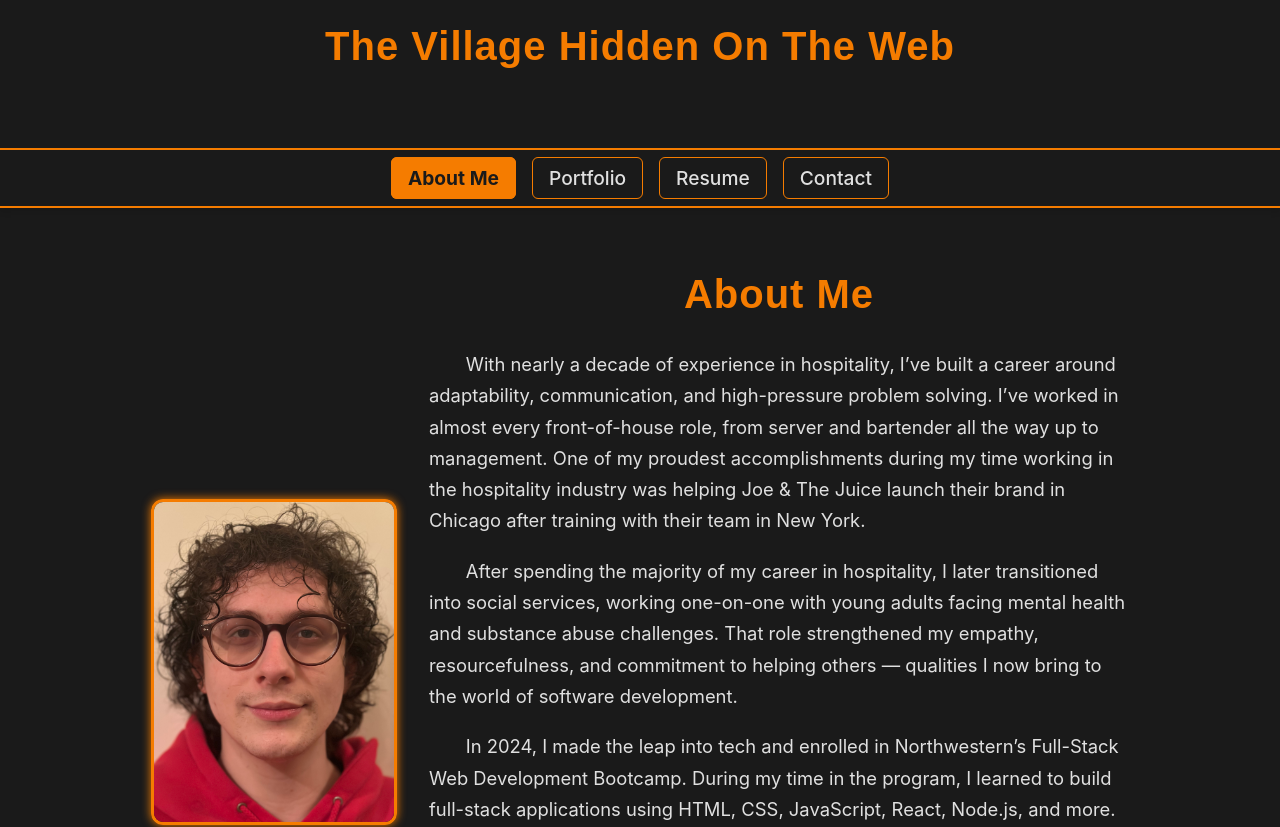
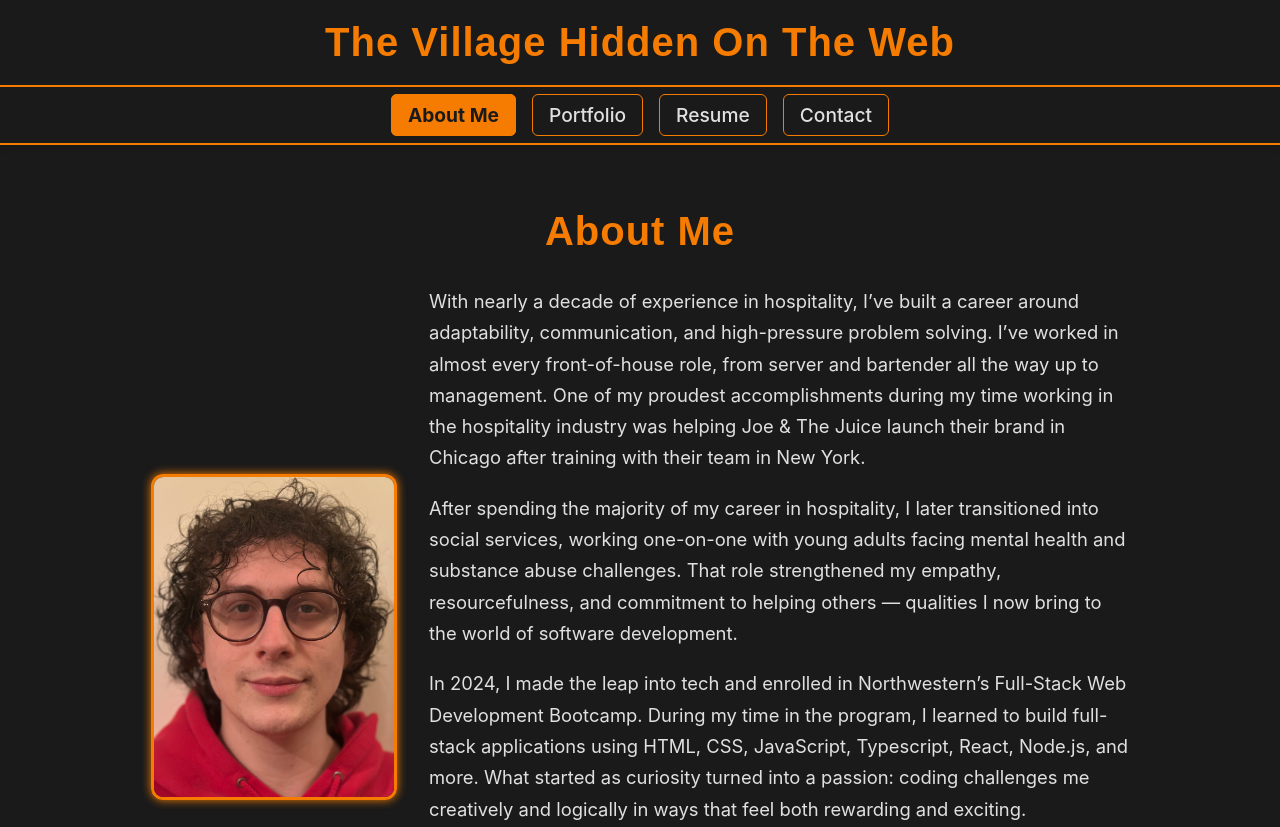
Before and after one commit to Narupo/React-Portfolio, a React (Vite) app: page / in a window 1280 px wide. Shown: the top 827 px of the page. Built offline with nearby package versions, Linux system fonts and the light colour scheme.

Commit message:
small css updates, fixed issue with resume download

```diff
--- a/src/pages/AboutMe.jsx
+++ b/src/pages/AboutMe.jsx
@@ -5,6 +5,8 @@ import PageTitle from '../components/PageTitle';
 function AboutMe() {
   return (
     <section className="aboutMe">
+      <PageTitle title="About Me" />
+
       <div className="aboutMe-container">
         <img
           src={aboutme}
@@ -12,8 +14,6 @@ function AboutMe() {
           className="aboutMe-image"
         />
         <div className="aboutMe-text">
-          <PageTitle title="About Me" />
-
           <p>
             With nearly a decade of experience in hospitality, I’ve built a career around adaptability, communication, and high-pressure problem solving. I’ve worked in almost every front-of-house role, from server and bartender all the way up to management. One of my proudest accomplishments during my time working in the hospitality industry was helping Joe & The Juice launch their brand in Chicago after training with their team in New York.
           </p>
@@ -21,7 +21,7 @@ function AboutMe() {
             After spending the majority of my career in hospitality, I later transitioned into social services, working one-on-one with young adults facing mental health and substance abuse challenges. That role strengthened my empathy, resourcefulness, and commitment to helping others — qualities I now bring to the world of software development.
           </p>
           <p>
-            In 2024, I made the leap into tech and enrolled in Northwestern’s Full-Stack Web Development Bootcamp. During my time in the program, I learned to build full-stack applications using HTML, CSS, JavaScript, React, Node.js, and more. What started as curiosity turned into a passion: coding challenges me creatively and logically in ways that feel both rewarding and exciting.
+            In 2024, I made the leap into tech and enrolled in Northwestern’s Full-Stack Web Development Bootcamp. During my time in the program, I learned to build full-stack applications using HTML, CSS, JavaScript, Typescript, React, Node.js, and more. What started as curiosity turned into a passion: coding challenges me creatively and logically in ways that feel both rewarding and exciting.
           </p>
           <p>
             This portfolio highlights some of the projects I’ve built and skills I’ve learned along the way. I’m currently seeking opportunities as a junior web developer where I can continue to grow my skills, collaborate with others, and contribute meaningfully to a team.
--- a/src/pages/Resume.jsx
+++ b/src/pages/Resume.jsx
@@ -9,7 +9,7 @@ function Resume() {
 
         <p>
           You can download my resume{' '}
-          <a href="/resume.pdf" download target="_blank" rel="noopener noreferrer">
+          <a href="/Paolo-Sierra-Resume.pdf" download target="_blank" rel="noopener noreferrer">
             here
           </a>.
         </p>
--- a/src/styles/AboutMe.css
+++ b/src/styles/AboutMe.css
@@ -4,7 +4,8 @@
   color: var(--text-light);
   font-family: 'Inter', sans-serif;
   display: flex;
-  justify-content: center;
+  flex-direction: column; /* Ensure vertical stacking */
+  align-items: center;
 }
 
 .aboutMe-container {
@@ -35,7 +36,6 @@
   font-size: 1.15rem;
   line-height: 1.7;
   margin-bottom: 1.2rem;
-  text-indent: 2em; /* 👈 This adds the indentation */
 }
 
 /* Responsive Design for Tablets */
--- a/src/styles/ContactForm.css
+++ b/src/styles/ContactForm.css
@@ -102,7 +102,7 @@
     line-height: 1.4;
   }
 
-/* Responsive Design - Tablets and smaller screens */
+/* Responsive Design for Tablets */
 @media (max-width: 768px) {
     .contactForm {
       padding: 1.5rem;
@@ -128,7 +128,7 @@
     }
   }
 
-  /* Phones and smaller devices */
+/* Responsive Design for Mobile */
   @media (max-width: 480px) {
     .contactForm {
       padding: 1rem;
--- a/src/styles/Footer.css
+++ b/src/styles/Footer.css
@@ -16,7 +16,7 @@ footer {
     letter-spacing: 0.5px;
   }
 
-  /* Tablets */
+/* Responsive Design for Tablets */
 @media (max-width: 768px) {
     footer {
       font-size: 0.85rem;
@@ -28,7 +28,7 @@ footer {
     }
   }
 
-  /* Phones */
+/* Responsive Design for Mobile */
   @media (max-width: 480px) {
     footer {
       font-size: 0.8rem;
--- a/src/styles/Header.css
+++ b/src/styles/Header.css
@@ -1,40 +1,39 @@
 header {
-  background-color: var(--naruto-black); /* Matches rest of theme */
-  color: var(--naruto-orange);           /* Naruto highlight */
+  background-color: var(--naruto-black);
+  color: var(--naruto-orange);
   text-align: center;
   font-family: 'Kdam Thmor Pro', sans-serif;
-  padding: 1.5rem 0;
+  padding: 1rem 0; /* ↓ tightened from 1.5rem to 1rem */
   margin: 0;
-  min-height: 100px;
+  min-height: auto; /* ↓ remove unnecessary height lock */
   box-shadow: 0 4px 6px rgba(0, 0, 0, 0.1);
-  border-bottom: 2px solid var(--naruto-orange); /* Stylish visual divider */
+  border-bottom: 2px solid var(--naruto-orange);
 }
 
 header h1 {
   font-size: 2.5rem;
   font-weight: 700;
-  margin: 0;
+  margin: 0.25rem 0; /* ↓ added slight vertical breathing room */
   color: var(--naruto-orange);
   letter-spacing: 1px;
 }
 
-/* Tablets */
+/* Responsive Design for Tablets */
 @media (max-width: 768px) {
   header {
-    padding: 1rem 0;
+    padding: 0.75rem 0; /* tighter spacing */
   }
 
   header h1 {
     font-size: 2rem;
-    letter-spacing: 0.5px; /* Subtle tightening on smaller screens */
+    letter-spacing: 0.5px;
   }
 }
 
-/* Phones */
+/* Responsive Design for Mobile */
 @media (max-width: 480px) {
   header {
-    padding: 0.8rem 0;
-    min-height: 80px;
+    padding: 0.6rem 0;
   }
 
   header h1 {
--- a/src/styles/Nav.css
+++ b/src/styles/Nav.css
@@ -46,7 +46,7 @@ nav .active {
   font-weight: bold;
 }
 
-/* Tablets (≤768px) */
+/* Responsive Design for Tablets */
 @media (max-width: 768px) {
   nav {
     flex-direction: column;
@@ -69,7 +69,7 @@ nav .active {
   }
 }
 
-/* Phones (≤480px) */
+/* Responsive Design for Mobile */
 @media (max-width: 480px) {
   nav {
     padding: 0.75rem;
--- a/src/styles/PageTitle.css
+++ b/src/styles/PageTitle.css
@@ -12,7 +12,7 @@
     letter-spacing: 1px;
   }
 
-/* Tablets */
+/* Responsive Design for Tablets */
 @media (max-width: 768px) {
     .page-title h1 {
       font-size: 2rem;
@@ -20,7 +20,7 @@
     }
   }
 
-  /* Phones */
+/* Responsive Design for Mobile */
   @media (max-width: 480px) {
     .page-title h1 {
       font-size: 1.6rem;
--- a/src/styles/Portfolio.css
+++ b/src/styles/Portfolio.css
@@ -19,7 +19,7 @@
     align-items: flex-start;
   }
 
-/* Tablets (≤768px) */
+/* Responsive Design for Tablets */
 @media (max-width: 768px) {
     .portfolio {
       padding: 1.5rem;
@@ -30,7 +30,7 @@
     }
   }
 
-  /* Phones (≤480px) */
+/* Responsive Design for Mobile */
   @media (max-width: 480px) {
     .portfolio {
       padding: 1rem;
--- a/src/styles/ProjectCard.css
+++ b/src/styles/ProjectCard.css
@@ -97,7 +97,7 @@
   filter: brightness(1) invert(45%) sepia(100%) saturate(300%) hue-rotate(10deg);
 }
 
-/* Responsive */
+/* Responsive Design for Tablets */
 @media (max-width: 768px) {
   .flex-item {
     max-width: 90%;
@@ -112,6 +112,7 @@
   }
 }
 
+/* Responsive Design for Mobile */
 @media (max-width: 480px) {
   .flex-item {
     max-width: 100%;
--- a/src/styles/Resume.css
+++ b/src/styles/Resume.css
@@ -48,7 +48,7 @@
     border-bottom: 1px solid #333;
   }
 
-/* Tablets (≤768px) */
+/* Responsive Design for Tablets */
 @media (max-width: 768px) {
     .resume {
       padding: 1.5rem;
@@ -67,7 +67,7 @@
     }
   }
 
-  /* Phones (≤480px) */
+/* Responsive Design for Mobile */
   @media (max-width: 480px) {
     .resume {
       padding: 1rem;
```
